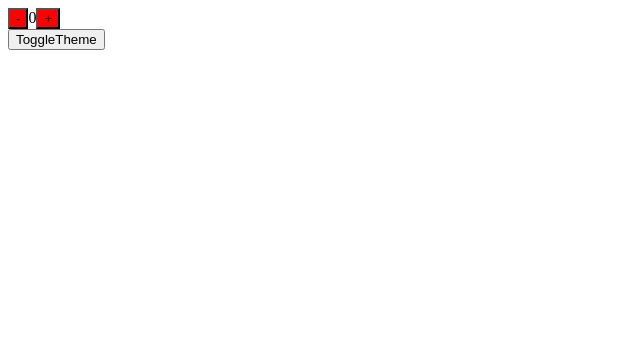
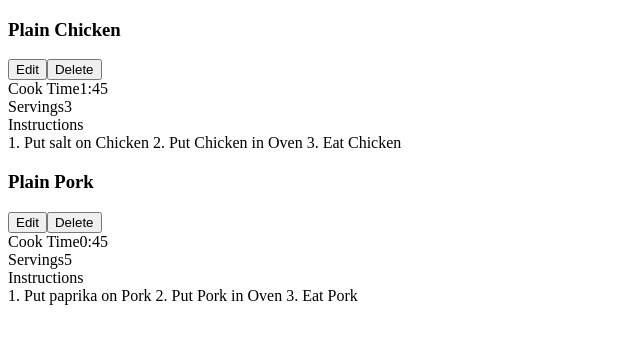
Before and after one commit to Benanna2019/Recipes_with_React, a React (Create React App) app: page / in a window 1280 px wide. Shown: the top 344 px of the page, without its empty margins (0-640 px from the left). Built offline with nearby package versions, Linux system fonts and the light colour scheme.

Commit message:
created way of displaying recipes w/o doing anything with state.

```diff
--- a/src/App.js
+++ b/src/App.js
@@ -1,24 +1,30 @@
-import React, { useState } from "react";
-import Counter from "./components/Counter";
-
-export const ThemeContext = React.createContext();
+import React from "react";
+import RecipeList from "./RecipeList";
 
 function App() {
-  const [theme, setTheme] = useState("red");
   return (
-    <ThemeContext.Provider value={{ backgroundColor: theme }}>
-      <Counter initialCount={0} />
-      <button
-        onClick={() =>
-          setTheme((prevTheme) => {
-            return prevTheme === "red" ? "blue" : "red";
-          })
-        }
-      >
-        ToggleTheme
-      </button>
-    </ThemeContext.Provider>
+    <div>
+      <RecipeList recipes={sampleRecipes} />
+    </div>
   );
 }
 
+const sampleRecipes = [
+  {
+    id: 1,
+    name: "Plain Chicken",
+    servings: 3,
+    cookTime: "1:45",
+    instructions:
+      "1. Put salt on Chicken \n2. Put Chicken in Oven \n3. Eat Chicken",
+  },
+  {
+    id: 1,
+    name: "Plain Pork",
+    servings: 5,
+    cookTime: "0:45",
+    instructions: "1. Put paprika on Pork \n2. Put Pork in Oven \n3. Eat Pork",
+  },
+];
+
 export default App;
--- /dev/null
+++ b/src/Recipe.js
@@ -0,0 +1,28 @@
+import React from "react";
+
+export default function Recipe(props) {
+  const { name, cookTime, servings, instructions } = props;
+  return (
+    <div>
+      <div>
+        <h3>{name}</h3>
+        <div>
+          <button>Edit</button>
+          <button>Delete</button>
+        </div>
+      </div>
+      <div>
+        <span>Cook Time</span>
+        <span>{cookTime}</span>
+      </div>
+      <div>
+        <span>Servings</span>
+        <span>{servings}</span>
+      </div>
+      <div>
+        <span>Instructions</span>
+        <div>{instructions}</div>
+      </div>
+    </div>
+  );
+}
--- /dev/null
+++ b/src/RecipeList.js
@@ -0,0 +1,12 @@
+import React from "react";
+import Recipe from "./Recipe";
+
+export default function RecipeList({ recipes }) {
+  return (
+    <div>
+      {recipes.map((recipe) => {
+        return <Recipe key={recipe.id} {...recipe} />;
+      })}
+    </div>
+  );
+}
--- a/src/components/Counter.js
+++ /dev/null
@@ -1,24 +0,0 @@
-import React, { useState, useContext } from "react";
-import { ThemeContext } from "../App";
-
-export default function Counter({ initialCount }) {
-  const [count, setCount] = useState(initialCount);
-  const style = useContext(ThemeContext);
-  return (
-    <div>
-      <button
-        style={style}
-        onClick={() => setCount((prevCount) => prevCount - 1)}
-      >
-        -
-      </button>
-      <span>{count}</span>
-      <button
-        style={style}
-        onClick={() => setCount((prevCount) => prevCount + 1)}
-      >
-        +
-      </button>
-    </div>
-  );
-}
--- a/src/index.css
+++ /dev/null
@@ -1,13 +0,0 @@
-body {
-  margin: 0;
-  font-family: -apple-system, BlinkMacSystemFont, 'Segoe UI', 'Roboto', 'Oxygen',
-    'Ubuntu', 'Cantarell', 'Fira Sans', 'Droid Sans', 'Helvetica Neue',
-    sans-serif;
-  -webkit-font-smoothing: antialiased;
-  -moz-osx-font-smoothing: grayscale;
-}
-
-code {
-  font-family: source-code-pro, Menlo, Monaco, Consolas, 'Courier New',
-    monospace;
-}
```
Also changed, not shown: src/App.css (deleted, +0 -38 lines), src/setupTests.js (deleted, +0 -5 lines).
